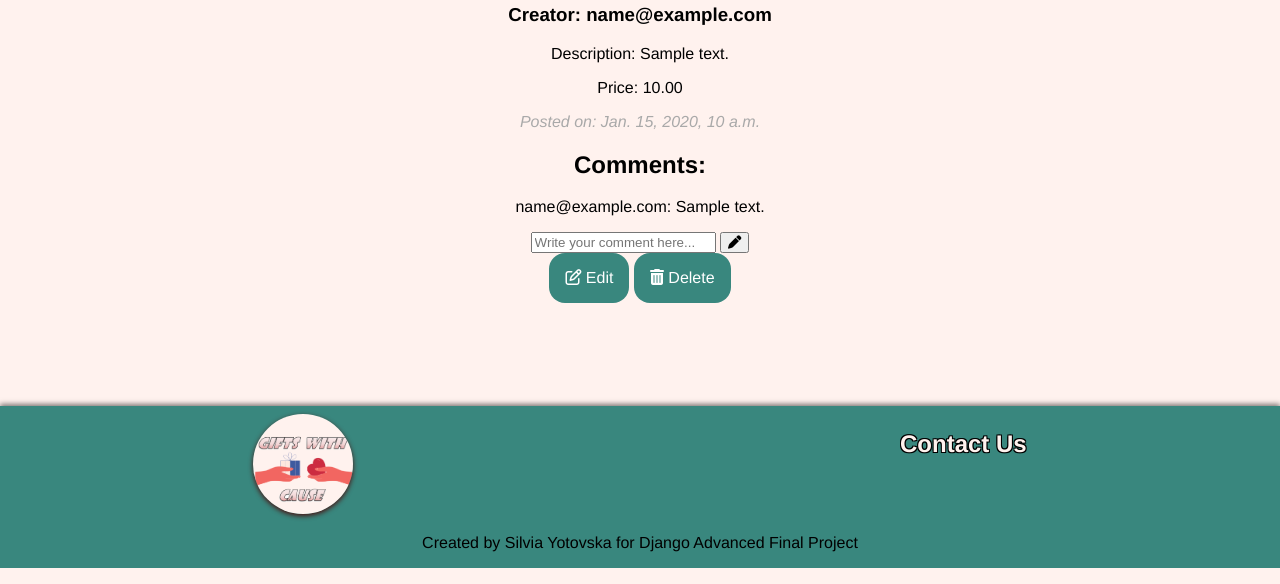
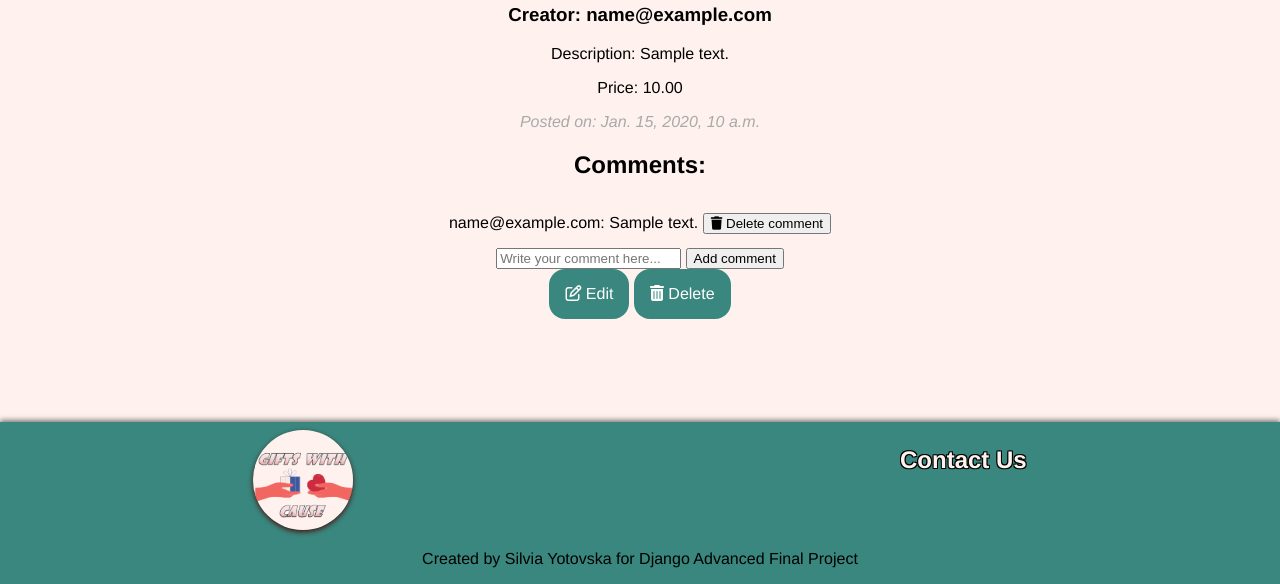
Before and after one commit to sisialt/GiftWithCause_DjangoProject, a Django app: page /gifts/1/details/ in a window 1280 px wide. Shown: the part 309-893 px from the top of the page. Run offline with Django 4.2, Linux system fonts and the light colour scheme; a user stored in the database is signed in; tables that the repository leaves empty hold one stand-in row (values such as "Sample post"); grey boxes marked "Sample" are stand-in pictures.

Commit message:
Add comment functionality in gift details, users can delete their own comments

```diff
--- a/GiftWithCause_DjangoProject/gift_searches/urls.py
+++ b/GiftWithCause_DjangoProject/gift_searches/urls.py
@@ -1,12 +1,18 @@
 from django.urls import path, include
+
+from GiftWithCause_DjangoProject.comments.views import CommentCreateView, CommentDeleteView
 from GiftWithCause_DjangoProject.gift_searches import views
 
 urlpatterns = [
     path('', views.GiftSearchesView.as_view(), name="gift-searches"),
     path('create/', views.GiftSearchCreateView.as_view(), name='gift-search-create'),
     path('<int:pk>/', include([
-        path('details/', views.GiftSearchDetailView.as_view(), name="gift-search-details"),
         path('edit/', views.GiftSearchEditView.as_view(), name="gift-search-edit"),
         path('delete/', views.GiftSearchDeleteView.as_view(), name="gift-search-delete"),
+        path('details/', include([
+            path('', views.GiftSearchDetailView.as_view(), name="gift-search-details"),
+            path('comments/<int:is_gift_search>/', CommentCreateView.as_view(), name="gift-search-comment"),
+            path('comments/<int:comment_id>/delete/', CommentDeleteView.as_view(), name="gift-search-comment-delete"),
+        ]))
     ]))
 ]
--- a/GiftWithCause_DjangoProject/gifts/urls.py
+++ b/GiftWithCause_DjangoProject/gifts/urls.py
@@ -1,13 +1,19 @@
 from django.urls import path, include
 
+from GiftWithCause_DjangoProject.comments.views import CommentCreateView, CommentDeleteView
 from GiftWithCause_DjangoProject.gifts import views
+
 
 urlpatterns = [
     path('', views.GiftOffersView.as_view(), name="gift-offers"),
     path('create/', views.GiftCreateView.as_view(), name='gift-create'),
     path('<int:pk>/', include([
-        path('details/', views.GiftDetailView.as_view(), name="gift-details"),
         path('edit/', views.GiftEditView.as_view(), name="gift-edit"),
         path('delete/', views.GiftDeleteView.as_view(), name="gift-delete"),
+        path('details/', include([
+            path('', views.GiftDetailView.as_view(), name="gift-details"),
+            path('comments/<int:is_gift_search>/', CommentCreateView.as_view(), name="gift-comment"),
+            path('comments/<int:comment_id>/delete/', CommentDeleteView.as_view(), name="gift-comment-delete"),
+        ]))
     ]))
 ]
--- a/templates/gift-details.html
+++ b/templates/gift-details.html
@@ -10,25 +10,37 @@
     <p style="font-style: italic; color: darkgrey ">Posted on: {{ gift.created_at }}</p>
 
     <h2>Comments:</h2>
+
     {% if comments %}
         {% for comment in comments %}
-            <p>{{ comment.author.email }}: {{ comment}}</p>
+            <div>
+                <p style="display: inline-block">{{ comment.author.email }}: {{ comment }}</p>
+
+                {% if request.user == comment.author %}
+                    <form style="display: inline-block" method="post"
+                          action="{% url 'gift-comment-delete' gift.pk comment.pk %}">
+                        {% csrf_token %}
+                        <button><i class="fa-solid fa-trash"></i> Delete comment</button>
+                    </form>
+                {% endif %}
+            </div>
         {% endfor %}
     {% else %}
         <p>There are no comments for this post yet.</p>
     {% endif %}
-    <form action="post">
+
+    <form method="post" action="{% url 'gift-comment' gift.pk 0 %}">
         {% csrf_token %}
         {{ comment_form.text }}
-        <button>
-            <i class="fa-solid fa-pen"></i>
-        </button>
+        <button>Add comment</button>
     </form>
 
     {% if request.user == gift.creator.user %}
-        <a style="margin: 0 auto; display: inline-block" class="profile-button add-gift" href="{% url 'gift-edit' gift.pk %}">
+        <a style="margin: 0 auto; display: inline-block" class="profile-button add-gift"
+           href="{% url 'gift-edit' gift.pk %}">
             <i class="fa-regular fa-pen-to-square"></i> Edit</a>
-        <a style="margin: 0 auto; display: inline-block" class="profile-button add-gift" href="{% url 'gift-delete' gift.pk %}">
+        <a style="margin: 0 auto; display: inline-block" class="profile-button add-gift"
+           href="{% url 'gift-delete' gift.pk %}">
             <i class="fa-solid fa-trash-can"></i> Delete</a>
     {% endif %}
 {% endblock %}
```
Also changed, not shown: GiftWithCause_DjangoProject/comments/views.py (+42 -1 lines), templates/gift-search-details.html (+15 -5 lines).
